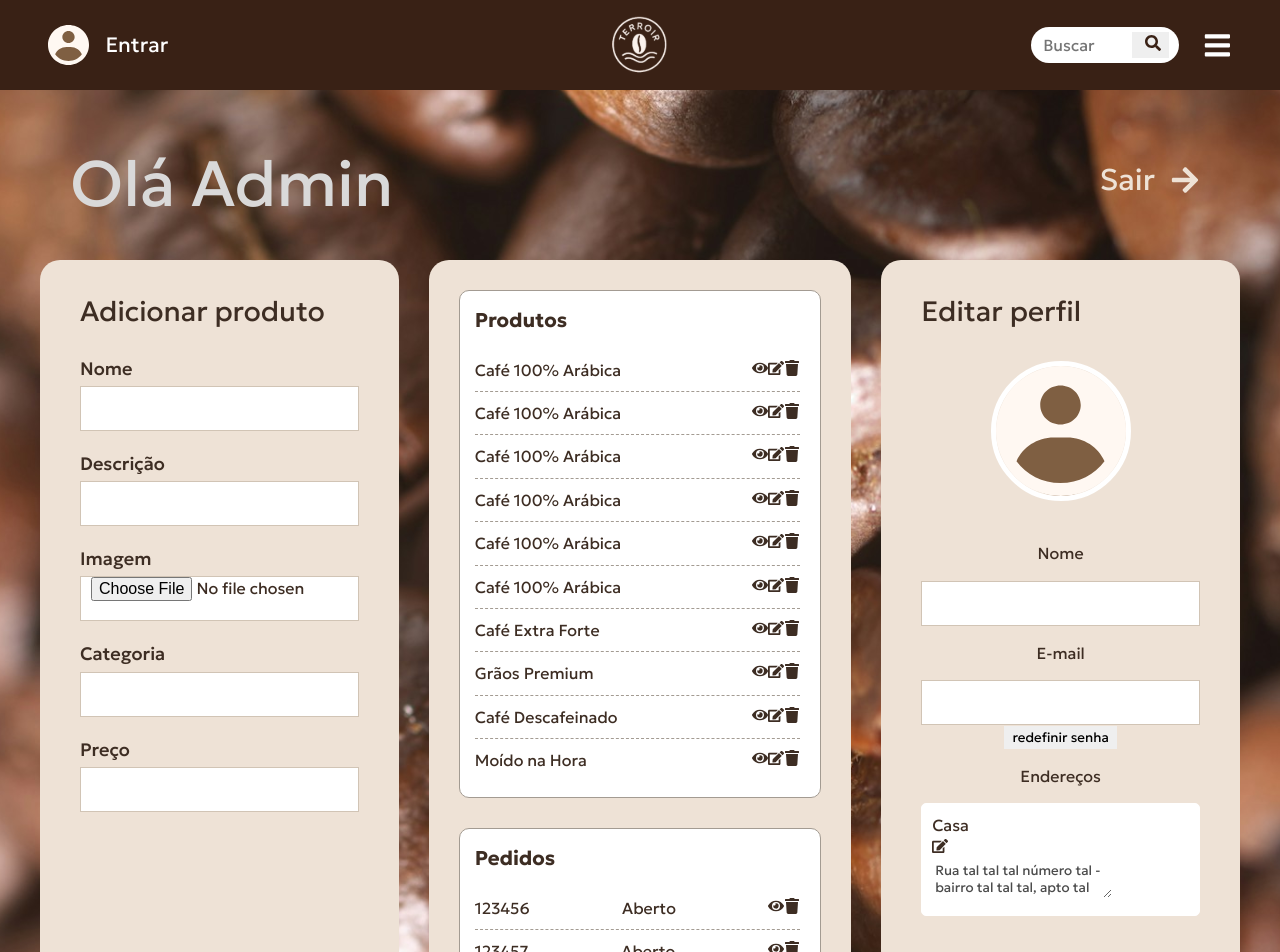
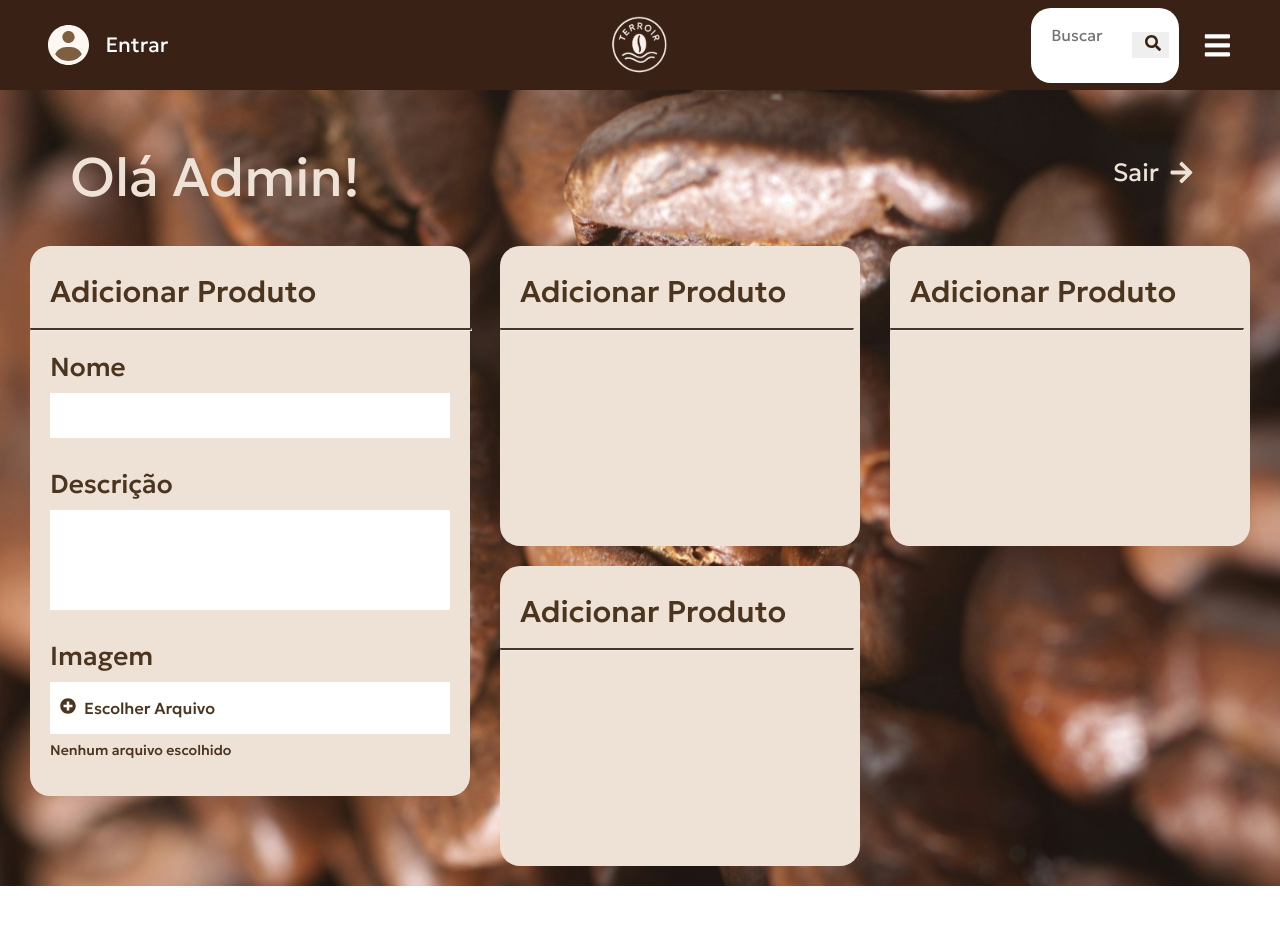
Before and after one commit to ninanovikoffr/Loja-online-cafes-especiais-, a React (Vite) app in the folder FrontEnd/: page /admin in a window 1280 px wide. Shown: the top 952 px of the page. After the commit the page ends 886 px from the top, so only its background shows below. Built offline with nearby package versions, Linux system fonts and the light colour scheme; a web font is replaced by a local one.

Commit message:
add: Refatoração da telaAdmin

```diff
--- a/FrontEnd/src/Pages/Tela_admin/Tela_admin.css
+++ b/FrontEnd/src/Pages/Tela_admin/Tela_admin.css
@@ -1,18 +1,4 @@
 @import url('https://fonts.googleapis.com/css2?family=Geologica:wght@400;500;600;700&display=swap');
-
-/* Variáveis de Cores (Mantidas para consistência) */
-:root {
-    --color-background-dark: #3D2D23;
-    --color-column-bg: #EEE2D6;
-    --color-text-dark: #3D2D23;
-    --color-text-light: #D9D9D9;
-    --color-button-primary: #5A3F31;
-    --color-button-secondary: #D9D9D9;
-    --color-border: #A39B92;
-    --color-status-aberto: #FFE082;
-    --color-status-finalizado: #B9D6B3;
-    --color-input-border: #D1C4B5; /* Cor mais clara para bordas de inputs */
-}
 
 /* Base e Fundo */
 .tela_admin {
@@ -36,212 +22,133 @@
 
 .olaAdmin {
     font-weight: 400;
-    font-size: 64px;
-    color: var(--color-text-light);
+    font-size: 54px;
+    color:  #EEE2D6;
     margin: 0;
 }
 
 .sairbotao {
-    /* Ajuste de estilo para ficar mais próximo da imagem */
     background-color: transparent;
     border: none;
-    font-size: 30px;
-    color: #EEE2D6; /* Cor específica do protótipo */
+    font-size: 25px;
+    color: #EEE2D6;
     cursor: pointer;
     display: flex;
     align-items: center;
-    gap: 15px; /* Aumentei o gap entre o texto e a seta */
-    padding: 10px 0;
+    gap: 10px;
     margin-top: -10px;
     font-weight: 300;
 }
 .sairbotao svg {
-    font-size: 30px;
+    font-size: 325;
 }
 
-/* Estrutura Principal de Colunas (Implementação do Tamanho Igual) */
-.quadradogrande {
+/* Estrutura Principal de Colunas */
+.colunas {
     display: flex;
+    justify-content: space-between;
     gap: 30px;
-    justify-content: center;
-    padding: 0 40px 50px 40px;
-    align-items: stretch; /* ESSENCIAL: Faz com que todas as colunas tenham a mesma altura */
+    align-items: stretch;
+    margin-left: 30px;
+    margin-right: 30px;
 }
 
-/* Estilo Base para Todas as Colunas (Altura Removida, Confiança no Flexbox) */
-.addproduto,
-.segundacoluna,
-.editarPerfil {
-    background-color: var(--color-column-bg);
-    border-radius: 20px;
-    padding: 30px 40px;
-    box-sizing: border-box;
-    color: var(--color-text-dark);
-    height: auto; /* Deixa o flexbox controlar a altura */
-    min-height: 700px; /* Garante uma altura base para esticar */
+.coluna{
+    flex: 1;
 }
 
-.titulo_coluna {
-    font-size: 28px;
-    font-weight: 400;
-    margin-top:2px;
-    margin-bottom: 25px; /* Espaçamento mais próximo */
-    text-align: left;
+.secaoAdmin {
+    background-color: #EEE2D6;
+    border-radius: 20px;
+    box-sizing: border-box;
+    height: auto;
+    min-height: 300px;
+    padding: 20px;
+    margin-bottom: 20px;
+
+    font-style: normal;
+    font-weight: 500;
+    font-size: 30px;
+    line-height: 52px;
+    color: #4C351F;
 }
 
-/* --- Coluna 1: Adicionar Produto --- */
-.addproduto {
-    width: 380px;
+.linhaHorizontal {
+    border-top: 2px solid #4C351F;
+    margin: 10px 0;
+    width: 110%;
+    margin-left: -20px;
+    margin-right: -20px; /* Ajuste só pra ignorar o padding da div secaoAdmin */
+}
+
+form {
     display: flex;
     flex-direction: column;
 }
 
-.inputsaddprod {
-    flex-grow: 1;
-
+label {
+    font-size: 26px;
 }
 
-.inputsaddprod > div {
+input {
+    padding: 10px;
+    border: 0px solid #C4C4C4;
+    font-size: 16px;
+    color: #4C351F;
+    width: 100%;
+    height: 45px;
+    box-sizing: border-box;
     margin-bottom: 20px;
 }
 
-.inputsaddprod p {
-    font-size: 18px;
-    font-weight: 500; /* Peso da fonte ajustado */
-    margin: 0 0 5px 0;
+input:focus, textarea:focus {
+    outline: none;
+    border-color: #4C351F;
+    box-shadow: 0 0 8px rgba(76, 53, 31, 0.6);
 }
 
-.inputprod {
-    width: 100%;
-    height: 45px;
-    border: 1px solid var(--color-input-border); /* Borda mais clara */
-    border-radius: 0; /* Sem borda arredondada */
-    padding: 0 10px;
+textarea {
+    width: 400px;
+    padding: 10px;
+    border: 0px solid #C4C4C4;
+    font-size: 16px;
+    color: #4C351F;
     box-sizing: border-box;
-    font-size: 16px;
-    background-color: white;
+    min-height: 100px;
+    line-height: 1.5;
+    resize: none;
+    margin-bottom: 20px;
 }
 
-.btn_salvar_produto {
-    width: 100%;
-    background-color: var(--color-button-primary);
-    color: white;
-    font-size: 20px;
-    font-weight: 600;
-    padding: 10px 0; /* Ajustei o padding para ser mais baixo */
-    border: none;
-    border-radius: 8px;
-    cursor: pointer;
-    margin-top: 30px; /* Espaço maior antes do botão */
+input[type="file"] {
+    display:none; /* Para ocultar o botão padrão do input file */
 }
 
-/* --- Coluna 2: Produtos e Pedidos (Implementação do Scroll) --- */
-.segundacoluna {
-    width: 450px;
-    display: flex;
-    flex-direction: column;
-    padding: 30px 30px;
-    /* Permite que o Flexbox divida o espaço restante */
+.botaoImagem {
+    display: inline-block;
+    background-color: #FFFF;
+    color: #4C351F;
+    font-size: 16px;
+    cursor: pointer;
+    width: 100%;
+    box-sizing: border-box;
+    padding-left: 10px;
 }
 
-.produtoslista,
-.pedidoslista {
-    flex-grow: 1; /* Faz com que as duas seções dividam o espaço verticalmente */
-    flex-shrink: 0;
-    padding: 15px;
-    background-color: white;
-    border-radius: 10px;
-    border: 1px solid var(--color-border);
-    display: flex;
-    flex-direction: column;
-    min-height: 0; /* Necessário para Flexbox com overflow */
-    margin-bottom: 30px; /* Espaçamento entre os blocos */
-}
-.pedidoslista {
-    margin-bottom: 0;
-}
-
-.titulo_coluna_interna {
-    font-size: 20px;
-    font-weight: 700;
-    margin-bottom: 15px;
-    margin-top: 0;
+#fileName {
+    color: #4C351F;
+    font-size: 14px;
+    display: block;
+    margin-top: -10px;
     text-align: left;
 }
 
-/* Contêiner de Rolagem */
-.scroll_container {
-    flex-grow: 1; /* Ocupa o espaço restante dentro de produtoslista/pedidoslista */
-    overflow-y: auto; /* ADICIONA SCROLL VERTICAL */
-    padding-right: 5px; /* Espaço para não colar na barra de scroll */
+.botaoImagem:focus {
+    outline: none;
+    border-color: #4C351F;
+    box-shadow: 0 0 8px rgba(76, 53, 31, 0.6);
 }
 
-/* Estilos de Item (Mantidos) */
-.produto_item,
-.pedido_item {
-    display: flex;
-    justify-content: space-between;
-    align-items: center;
-    padding: 10px 0;
-    border-bottom: 1px dashed var(--color-border);
-    font-size: 16px;
+.botaoImagem svg {
+    margin-right: 8px; /* Espaçamento entre o ícone e o texto */
 }
-.produto_item:last-child,
-.pedido_item:last-child {
-    border-bottom: none;
-}
-
-/* --- Coluna 3: Editar Perfil --- */
-.editarPerfil {
-    width: 380px;
-    text-align: center;
-    display: flex;
-    flex-direction: column;
-}
-
-.perfil_admin_img {
-    width: 130px; /* Levemente menor */
-    height: 130px;
-    border-radius: 50%;
-    object-fit: cover;
-    margin-top: 5px;
-    border: 5px solid white;
-    margin-bottom: 20px;
-}
-
-/* Endereço */
-.endereco_container {
-    background-color: white;
-    /* Ajustado para uma borda fina e branca, mais fiel ao protótipo */
-    border: 1px solid white;
-    border-radius: 5px;
-    padding: 10px;
-    text-align: left;
-    margin-bottom: 25px;
-}
-
-.endereco_text {
-    /* Corrigindo a cor da fonte para ser mais clara no protótipo */
-    color: #4b4b4b;
-}
-
-
-/* Botões do Editar Perfil */
-.btn_salvar_perfil {
-    width: 100%; /* Ajustado para 100% como o botão "Salvar" do produto */
-    background-color: var(--color-button-primary);
-    color: white;
-    font-size: 18px;
-    font-weight: 600;
-    padding: 10px 0;
-    border: none;
-    border-radius: 8px;
-    cursor: pointer;
-    margin-top: 30px;
-}
-
-.deletar_conta_container {
-    margin-top: 30px;
-    /* Alinha o texto do botão deletar conta à esquerda da coluna, conforme o protótipo */
-    text-align: left;
-}
--- a/FrontEnd/src/Pages/Tela_admin/Tela_admin.jsx
+++ b/FrontEnd/src/Pages/Tela_admin/Tela_admin.jsx
@@ -2,29 +2,43 @@ import { useState } from 'react';
 import { useNavigate } from 'react-router-dom';
 import { FaEye, FaTrash, FaEdit } from 'react-icons/fa';
 import { FaArrowRight } from 'react-icons/fa';
+import { FaPlusCircle } from 'react-icons/fa';
 import { Navbar } from '../../Components/Navbar/Navbar';
 
 import perfil_admin from "../../assets/perfil_icon.svg";
 
 import "./Tela_admin.css";
 
-// Dados simulados (Mock Data)
 const produtosMock = [
-    // Mais itens adicionados para simular a necessidade de scroll
-    { id: 1, nome: 'Café 100% Arábica' },
-    { id: 2, nome: 'Café 100% Arábica' },
+    { id: 1, nome: 'Café Gourmet Baunilha' },
+    { id: 2, nome: 'Café Premium Torra Média' },
     { id: 3, nome: 'Café 100% Arábica' },
-    { id: 4, nome: 'Café 100% Arábica' },
-    { id: 5, nome: 'Café 100% Arábica' },
-    { id: 6, nome: 'Café 100% Arábica' },
-    { id: 7, nome: 'Café Extra Forte' },
-    { id: 8, nome: 'Grãos Premium' },
-    { id: 9, nome: 'Café Descafeinado' },
-    { id: 10, nome: 'Moído na Hora' },
+    { id: 4, nome: 'Café Orgânico' },
+    { id: 5, nome: 'Café Extra Forte' },
+    { id: 6, nome: 'Café Moído na Hora' },
+    { id: 7, nome: 'Grãos Premium' },
+    { id: 8, nome: 'Café Descafeinado' },
+    { id: 9, nome: 'Café Espresso' },
+    { id: 10, nome: 'Café Blend Especial' },
+    { id: 11, nome: 'Café com Chocolate' },
+    { id: 12, nome: 'Café com Baunilha' },
+    { id: 13, nome: 'Café Moído Tradicional' },
+    { id: 14, nome: 'Café Premium com Canela' },
+    { id: 15, nome: 'Café Orgânico com Açúcar Mascavo' },
+    { id: 16, nome: 'Café Moído para Prensa Francesa' },
+    { id: 17, nome: 'Grãos de Café para Moedor' },
+    { id: 18, nome: 'Café Aromatizado com Amêndoas' },
+    { id: 19, nome: 'Café 100% Robusta' },
+    { id: 20, nome: 'Café Arábica Gourmet' },
+    { id: 21, nome: 'Kit Café com 3 Sabores' },
+    { id: 22, nome: 'Kit Café Completo para Espresso' },
+    { id: 23, nome: 'Kit Degustação de Café Orgânico' },
+    { id: 24, nome: 'Cápsulas de Café Espresso (10 unidades)' },
+    { id: 25, nome: 'Cápsulas de Café Arábica' }
 ];
 
+
 const pedidosMock = [
-    // Mais itens adicionados para simular a necessidade de scroll
     { id: '123456', status: 'Aberto' },
     { id: '123457', status: 'Aberto' },
     { id: '123458', status: 'Aberto' },
@@ -38,12 +52,6 @@ const pedidosMock = [
 
 
 function Tela_admin() {
-    const renderInput = (label, className, type = "text", placeholder = "") => (
-        <div className={className}>
-            <p>{label}</p>
-            <input className="inputprod" type={type} placeholder={placeholder} />
-        </div>
-    );
 
     return (
         <div className="tela_admin">
@@ -51,104 +59,68 @@ function Tela_admin() {
 
             {/* Cabeçalho da página Admin */}
             <div className="tituloadmin">
-                <p className="olaAdmin">Olá Admin</p>
-                {/* O ícone FaArrowRight foi movido para dentro do botão, conforme o protótipo */}
+                <p className="olaAdmin">Olá Admin!</p>
                 <button className="sairbotao">
                     Sair <FaArrowRight />
                 </button>
             </div>
 
-            {/* Conteúdo principal com as três colunas */}
-            <div className="quadradogrande">
+            <div className="colunas">
+                <div className='coluna'>
+                    <div className='secaoAdmin'>
+                        <div>Adicionar Produto</div>
+                        <hr class="linhaHorizontal"/>
+                        <form>
+                            <label>Nome</label>
+                            <input type="text"/>
 
-                {/* 1. Adicionar Produto (Primeira Coluna) */}
-                <div className="addproduto">
-                    <p className="titulo_coluna">Adicionar produto</p>
-                    <div className="inputsaddprod">
-                        {renderInput("Nome", "nomeaddprod")}
-                        {renderInput("Descrição", "descricaddprod")}
-                        {renderInput("Imagem", "imgaddprod", "file")}
-                        {renderInput("Categoria", "categaddprod")}
-                        {renderInput("Preço", "precoaddprod")}
-                    </div>
-                    <button className="btn_salvar_produto">
-                        Salvar
-                    </button>
-                </div>
+                            <label>Descrição</label>
+                            <textarea/>
 
-                {/* 2. Produtos e Pedidos (Segunda Coluna) */}
-                <div className="segundacoluna">
-                    <div className="produtoslista">
-                        <p className="titulo_coluna_interna">Produtos</p>
-                        {/* Scroll Container para a lista de produtos */}
-                        <div className="scroll_container">
-                            {produtosMock.map((produto) => (
-                                <div key={produto.id} className="produto_item">
-                                    <div className="produto_name">{produto.nome}</div>
-                                    <div className="produto_icons">
-                                        <FaEye className="icon" />
-                                        <FaEdit className="icon" />
-                                        <FaTrash className="icon trash_icon" />
-                                    </div>
-                                </div>
-                            ))}
-                        </div>
-                    </div>
 
-                    <div className="pedidoslista">
-                        <p className="titulo_coluna_interna">Pedidos</p>
-                        {/* Scroll Container para a lista de pedidos */}
-                        <div className="scroll_container">
-                            {pedidosMock.map((pedido, index) => (
-                                <div key={index} className={`pedido_item ${pedido.status.toLowerCase()}`}>
-                                    <div className="pedido_id">{pedido.id}</div>
-                                    <div className="pedido_status">{pedido.status}</div>
-                                    <div className="pedido_icons">
-                                        <FaEye className="icon" />
-                                        <FaTrash className="icon trash_icon" />
-                                    </div>
-                                </div>
-                            ))}
-                        </div>
+                            <label>Imagem</label>
+                            <input type="file" accept="image/*"/>
+                            <label className="botaoImagem"><FaPlusCircle />Escolher Arquivo</label>
+                            <span id="fileName">Nenhum arquivo escolhido</span>
+                        </form>
+
+
+
                     </div>
                 </div>
 
-                {/* 3. Editar Perfil (Terceira Coluna) */}
-                <div className="editarPerfil">
-                    <p className="titulo_coluna">Editar perfil</p>
 
-                    <div className="perfil_icon_container">
-                        <img src={perfil_admin} alt="Admin Profile" className="perfil_admin_img" />
+                <div className='coluna'>
+                    <div className='secaoAdmin'>
+                        <div>Adicionar Produto</div>
+                        <hr class="linhaHorizontal"/>
+
                     </div>
 
-                    {renderInput("Nome", "nomeeditprof")}
-                    <div className="email_editprof">
-                         <p>E-mail</p>
-                         <input className="inputprod" type="email" />
-                         <button className="btn_redefinir_senha">redefinir senha</button>
-                    </div>
+                    <div className='secaoAdmin'>
+                        <div>Adicionar Produto</div>
+                        <hr class="linhaHorizontal"/>
 
-                    <p className="endereco_titulo">Endereços</p>
-                    <div className="endereco_container">
-                        <div className="endereco_item_header">
-                            <div className="endereco_title">Casa</div>
-                            <FaEdit className="icon edit_endereco_icon" />
-                        </div>
-                        <textarea className="endereco_text" defaultValue="Rua tal tal tal número tal - bairro tal tal tal, apto tal"></textarea>
-                    </div>
-
-                    <button className="btn_salvar_perfil">
-                        Salvar
-                    </button>
-
-                    <div className="deletar_conta_container">
-                        <button className="btn_deletar_conta">
-                            deletar conta
-                        </button>
                     </div>
                 </div>
+
+                <div className='coluna'>
+                    <div className='secaoAdmin'>
+                        <div>Adicionar Produto</div>
+                        <hr class="linhaHorizontal"/>
+
+
+                    </div>
+                </div>
+
+
             </div>
+
+
+
+
         </div>
+
     );
 }
 
```
